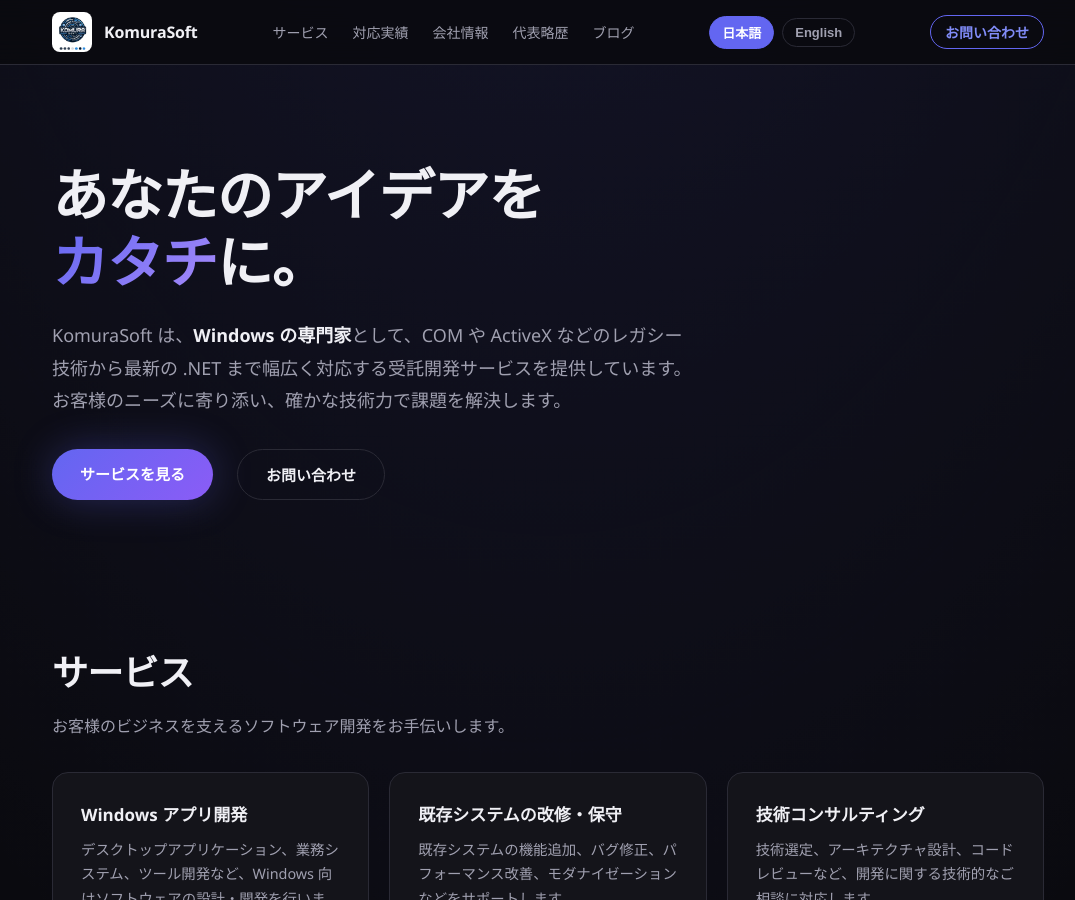
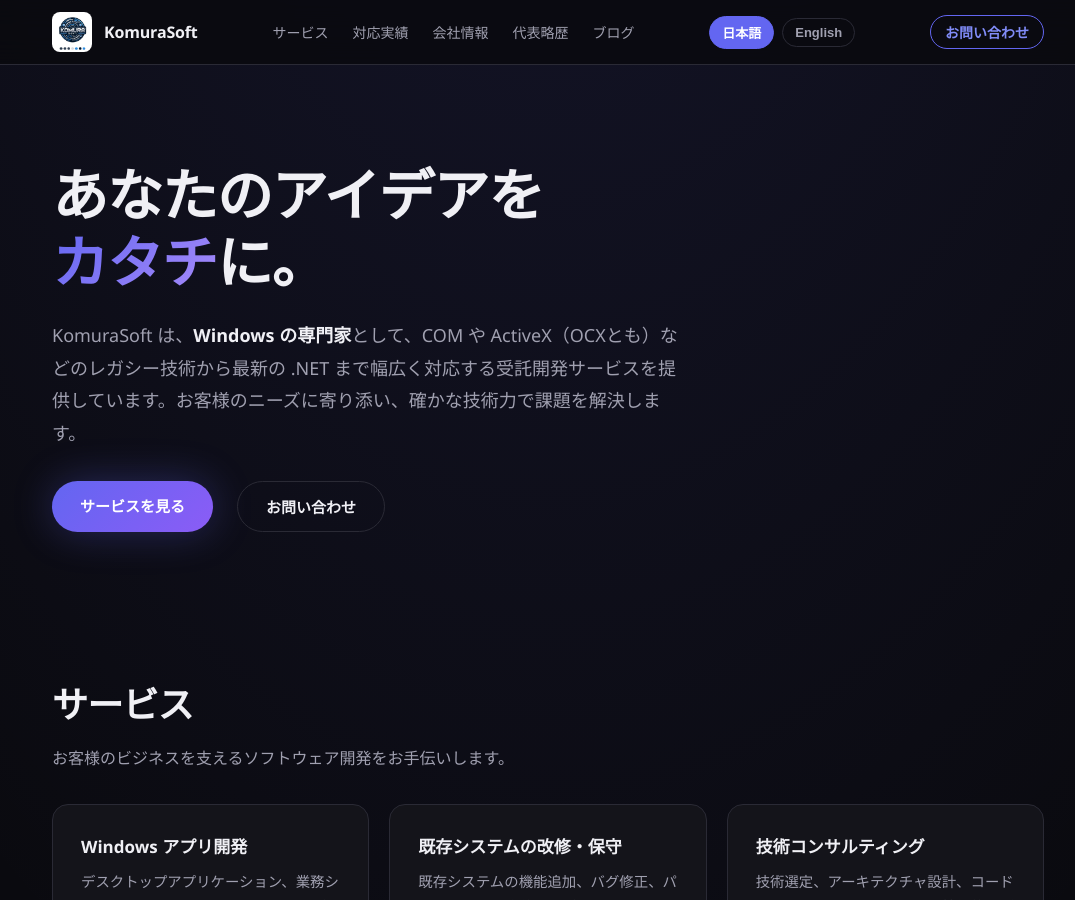
Before and after one commit to gomurin0428/KomuraSoftWeb, a Jekyll site: the page index.html, which Jekyll copies as it is, in a window 1280 px wide and 900 px high. Shown: the whole window, without its empty margins (92-1167 px from the left). Built offline with Jekyll 4.4.1, drawn with Linux system fonts in a browser that asks for light colours.

Commit message:
docs: add OCX alias for ActiveX in hero text

```diff
--- a/index.html
+++ b/index.html
@@ -123,7 +123,7 @@
           <div class="hero-content">
             <h1 class="hero-title" data-i18n="heroTitle" data-i18n-html="true">あなたのアイデアを<br><span class="hero-title-accent">カタチ</span>に。</h1>
             <p class="hero-text" data-i18n="heroText" data-i18n-html="true">
-              KomuraSoft は、<strong>Windows の専門家</strong>として、COM や ActiveX などのレガシー技術から最新の .NET まで幅広く対応する受託開発サービスを提供しています。お客様のニーズに寄り添い、確かな技術力で課題を解決します。
+              KomuraSoft は、<strong>Windows の専門家</strong>として、COM や ActiveX（OCXとも）などのレガシー技術から最新の .NET まで幅広く対応する受託開発サービスを提供しています。お客様のニーズに寄り添い、確かな技術力で課題を解決します。
             </p>
             <div class="button-group">
               <a class="button button--primary" href="#service" data-i18n="primaryButton">サービスを見る</a>
@@ -312,7 +312,7 @@
           navBlog: 'ブログ',
           consultBadge: 'お問い合わせ',
           heroTitle: 'あなたのアイデアを<br><span class=\'hero-title-accent\'>カタチ</span>に。',
-          heroText: 'KomuraSoft は、<strong>Windows の専門家</strong>として、COM や ActiveX などのレガシー技術から最新の .NET まで幅広く対応する受託開発サービスを提供しています。お客様のニーズに寄り添い、確かな技術力で課題を解決します。',
+          heroText: 'KomuraSoft は、<strong>Windows の専門家</strong>として、COM や ActiveX（OCXとも）などのレガシー技術から最新の .NET まで幅広く対応する受託開発サービスを提供しています。お客様のニーズに寄り添い、確かな技術力で課題を解決します。',
           primaryButton: 'サービスを見る',
           secondaryButton: 'お問い合わせ',
           serviceHeading: 'サービス',
@@ -381,7 +381,7 @@
           navBlog: 'Blog',
           consultBadge: 'Contact',
           heroTitle: 'Bringing Your Ideas<br>to <span class=\'hero-title-accent\'>Life</span>.',
-          heroText: 'KomuraSoft is a <strong>Windows specialist</strong> offering contract development services that cover everything from legacy technologies like COM and ActiveX to modern .NET. We deliver solutions that align with your needs through proven technical expertise.',
+          heroText: 'KomuraSoft is a <strong>Windows specialist</strong> offering contract development services that cover everything from legacy technologies like COM and ActiveX (also known as OCX) to modern .NET. We deliver solutions that align with your needs through proven technical expertise.',
           primaryButton: 'View Services',
           secondaryButton: 'Contact Us',
           serviceHeading: 'Services',
```
